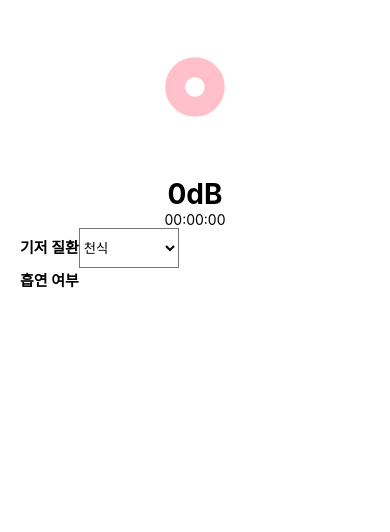
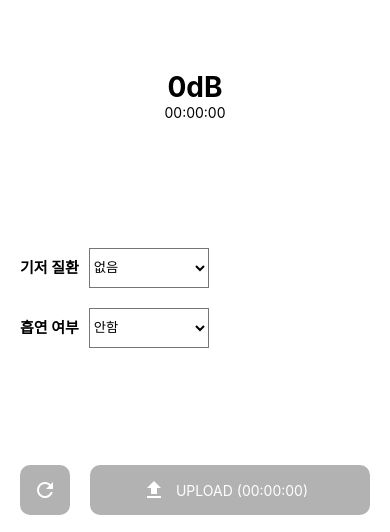
Before and after one commit to soundscape-app/cough-sound-app, a React Native app: screen /Upload in a window 390 px wide. Shown: the part 309-841 px from the top of the page. Built offline with nearby package versions, Linux system fonts and the light colour scheme; what expo-linking would draw is missing.

Commit message:
feat: add survey

```diff
--- a/app.json
+++ b/app.json
@@ -2,7 +2,7 @@
   "expo": {
     "name": "cough",
     "slug": "cough",
-    "version": "1.0.1",
+    "version": "1.0.2",
     "orientation": "portrait",
     "icon": "./assets/images/icon.png",
     "scheme": "cough",
--- a/src/hooks/useColorScheme.ts
+++ b/src/hooks/useColorScheme.ts
@@ -4,5 +4,6 @@ import { ColorSchemeName, useColorScheme as _useColorScheme } from 'react-native
 // type suggests that it can be null. This will not happen in practice, so this
 // makes it a bit easier to work with.
 export default function useColorScheme(): NonNullable<ColorSchemeName> {
-  return _useColorScheme() as NonNullable<ColorSchemeName>;
+  // return _useColorScheme() as NonNullable<ColorSchemeName>;
+  return 'light';
 }
--- a/src/screens/UploadScreen/index.tsx
+++ b/src/screens/UploadScreen/index.tsx
@@ -1,9 +1,9 @@
-import { StyleSheet, Alert, Platform, TouchableOpacity } from 'react-native';
+import { StyleSheet, Alert, Platform, TouchableOpacity, TextInput } from 'react-native';
 import * as React from 'react';
 import { Audio } from 'expo-av';
 import * as Permissions from 'expo-permissions';
 import * as ImagePicker from 'expo-image-picker';
-import { Foundation } from '@expo/vector-icons';
+import { Foundation, MaterialIcons } from '@expo/vector-icons';
 import { AreaChart, Grid } from 'react-native-svg-charts';
 import * as shape from 'd3-shape'
 import { Picker } from '@react-native-picker/picker';
@@ -20,12 +20,15 @@ export default function UploadScreen({ navigation }: any) {
   // const navigation = useNavigation();
   const [recording, setRecording] = React.useState(null as any);
   const [sound, setSound] = React.useState(null as any);
+  const [status, setStatus] = React.useState(null as any);
+  const [isRecording, setIsRecording] = React.useState(false);
+
   const [location, setLocation] = React.useState('' as string);
-  const [status, setStatus] = React.useState(null as any);
-  const [player, setPlayer] = React.useState(() => { });
-  const [isRecording, setIsRecording] = React.useState(false);
+  const [duration, setDuration] = React.useState(0);
   const [data, setData] = React.useState([] as any);
-  const [selection1, setSelection1] = React.useState(0);
+  const [selection1, setSelection1] = React.useState('없음');
+  const [selection2, setSelection2] = React.useState('안함');
+  const [text, setText] = React.useState('');
 
   React.useEffect(() => {
     (async () => {
@@ -60,6 +63,30 @@ export default function UploadScreen({ navigation }: any) {
     }
   };
 
+  const durationFormat = (duration: any) => (
+    new Date(duration ?? 0).toISOString().substr(11, 8)
+  )
+
+  function reset() {
+    setData([]);
+    setSelection1('없음');
+    setSelection2('안함');
+    setText('');
+    setDuration(0);
+    setLocation('');
+  }
+
+  async function upload() {
+    if (location !== '') {
+      ProcessStore.uploadAudio(location).then(() => {
+        reset();
+        Alert.alert('Upload completed');
+      }).catch((e: any) => {
+        console.log(e);
+      })
+    }
+  }
+
   async function startRecording() {
     try {
       console.log('Requesting permissions..');
@@ -90,17 +117,15 @@ export default function UploadScreen({ navigation }: any) {
     console.log('Stopping recording..');
     setRecording(undefined);
     setIsRecording(false);
+    setDuration(status?.durationMillis);
     await recording.stopAndUnloadAsync();
     const uri = recording.getURI();
     setLocation(uri);
     console.log('Recording stopped and stored at', uri);
     console.log('Loading Sound');
-    const { sound } = await Audio.Sound.createAsync(
-      { uri }
-    );
+    const { sound } = await Audio.Sound.createAsync({ uri });
     console.log(sound);
     setSound(sound);
-    await ProcessStore.uploadAudio(uri);
   }
 
   return (
@@ -114,26 +139,23 @@ export default function UploadScreen({ navigation }: any) {
       >
         <Grid />
       </AreaChart>
-      {/* <View style={{ width: '100%', paddingHorizontal: 20 }}>
-        <Text style={styles.textNormal}>등가소음도</Text>
-        <Text style={styles.textNormal}>최고소음도</Text>
-        <Text style={styles.textNormal}>최고소음도 기준 초과</Text>
-      </View> */}
       <TouchableOpacity
         onPress={isRecording ? stopRecording : startRecording}
         activeOpacity={0.8}
-        style={{ width: 180, height: 180, justifyContent: 'center', alignItems: 'center' }}
+        style={{ width: 120, height: 120, justifyContent: 'center', alignItems: 'center' }}
       >
         <Foundation
           name="record"
-          size={isRecording ? Math.min(120, Math.max(100 + Math.round(status?.metering ?? 0), 30))*1.5 : 80}
+          size={isRecording ? Math.min(120, Math.max(100 + Math.round(status?.metering ?? 0), 30)) : 80}
           color={isRecording ? "red" : "pink"}
         />
       </TouchableOpacity>
-      <Text style={{ fontWeight: 'bold', fontSize: 28 }}>{Math.round(status?.metering ?? 0)}dB</Text>
-      <Text style={{ fontSize: 14 }}>{new Date(status?.durationMillis ?? 0).toISOString().substr(11, 8)}</Text>
-      <View style={{ width: '100%', paddingHorizontal: 20 }}>
-        <View style={{ flexDirection: 'row', width: '100%', alignItems: 'center'}}>
+      <View style={{ justifyContent: 'center' , alignItems: 'center' }}>
+        <Text style={{ fontWeight: 'bold', fontSize: 28 }}>{Math.round(status?.metering ?? 0)}dB</Text>
+        <Text style={{ fontSize: 14 }}>{durationFormat(status?.durationMillis)}</Text>
+      </View>
+      <View style={{ width: '100%', paddingHorizontal: 20, marginTop: 20 }}>
+        <View style={{ flexDirection: 'row', width: '100%', alignItems: 'center', marginVertical: 10 }}>
           <Text style={styles.textNormal}>기저 질환</Text>
           <Picker
             selectedValue={selection1}
@@ -141,30 +163,79 @@ export default function UploadScreen({ navigation }: any) {
               setSelection1(itemValue)
             }
             mode="dropdown"
-            style={{ width: 100, height: 40, backgroundColor: 'transparent' }}
+            style={{ width: 120, height: 40, marginHorizontal: 10, backgroundColor: 'transparent' }}
             itemStyle={{ fontSize: 14, height: 40, fontWeight: 'bold'}}
           >
+            <Picker.Item label="없음" value="없음" />
             <Picker.Item label="천식" value="천식" />
             <Picker.Item label="당뇨" value="당뇨" />
             <Picker.Item label="심장병" value="심장병" />
             <Picker.Item label="직접 입력" value="직접 입력" />
           </Picker>
-
+          {selection1 == '직접 입력' && <TextInput
+              style={{ borderRadius: 10, width: 120, height: 30, paddingHorizontal: 10, backgroundColor: 'rgba(0,0,0,0.05)'}}
+              onChangeText={setText}
+              value={text}
+              placeholder="Enter here"
+            />
+          }
         </View>
-        <Text style={styles.textNormal}>흡연 여부</Text>
+        <View style={{ flexDirection: 'row', width: '100%', alignItems: 'center', marginTop: 10 }}>
+          <Text style={styles.textNormal}>흡연 여부</Text>
+          <Picker
+            selectedValue={selection2}
+            onValueChange={(itemValue, itemIndex) =>
+              setSelection2(itemValue)
+            }
+            mode="dropdown"
+            style={{ width: 120, height: 40, marginHorizontal: 10, backgroundColor: 'transparent' }}
+            itemStyle={{ fontSize: 14, height: 40, fontWeight: 'bold' }}
+          >
+            <Picker.Item label="안함" value="안함" />
+            <Picker.Item label="보통" value="보통" />
+            <Picker.Item label="매일" value="매일" />
+          </Picker>
+        </View>
+      </View>
+      <View style={{
+        flexDirection: 'row', width: '100%', justifyContent: 'space-between',
+        paddingHorizontal: 20, marginVertical: 20
+      }}>
+        <TouchableOpacity
+          style={{
+            backgroundColor: 'rgba(0,0,0,0.3)', //'rgba(25, 132, 213, 0.8)',
+            borderRadius: 10, width: 50, height: 50,
+            justifyContent: 'center', alignItems: 'center'
+          }}
+          activeOpacity={0.8}
+          onPress={reset}
+        >
+          <MaterialIcons name="refresh" size={24} color="white" />
+        </TouchableOpacity>
+        <TouchableOpacity
+          style={{
+            backgroundColor: location !== '' ? 'rgba(25, 132, 213, 0.8)' : 'rgba(0,0,0,0.3)',
+            borderRadius: 10, height: 50, marginLeft: 20, flex: 1,
+            alignItems: 'center', justifyContent: 'center',
+            flexDirection: 'row',
+          }}
+          activeOpacity={0.8}
+          onPress={upload}
+        >
+          <MaterialIcons name="file-upload" size={24} color="white" />
+          <Text style={{ color: 'white', marginHorizontal: 10 }}>UPLOAD ({durationFormat(duration)})</Text>
+        </TouchableOpacity>
       </View>
     </View>
   );
 }
-
-// const
 
 
 const styles = StyleSheet.create({
   container: {
     flex: 1,
     alignItems: 'center',
-    justifyContent: 'center',
+    justifyContent: 'space-between'
   },
   title: {
     fontSize: 20,
```
Also changed, not shown: package.json (+32 -32 lines), src/stores/ProcessStore.ts (+90 -85 lines), 1 other file (tests, documents, lock files or other folders).
